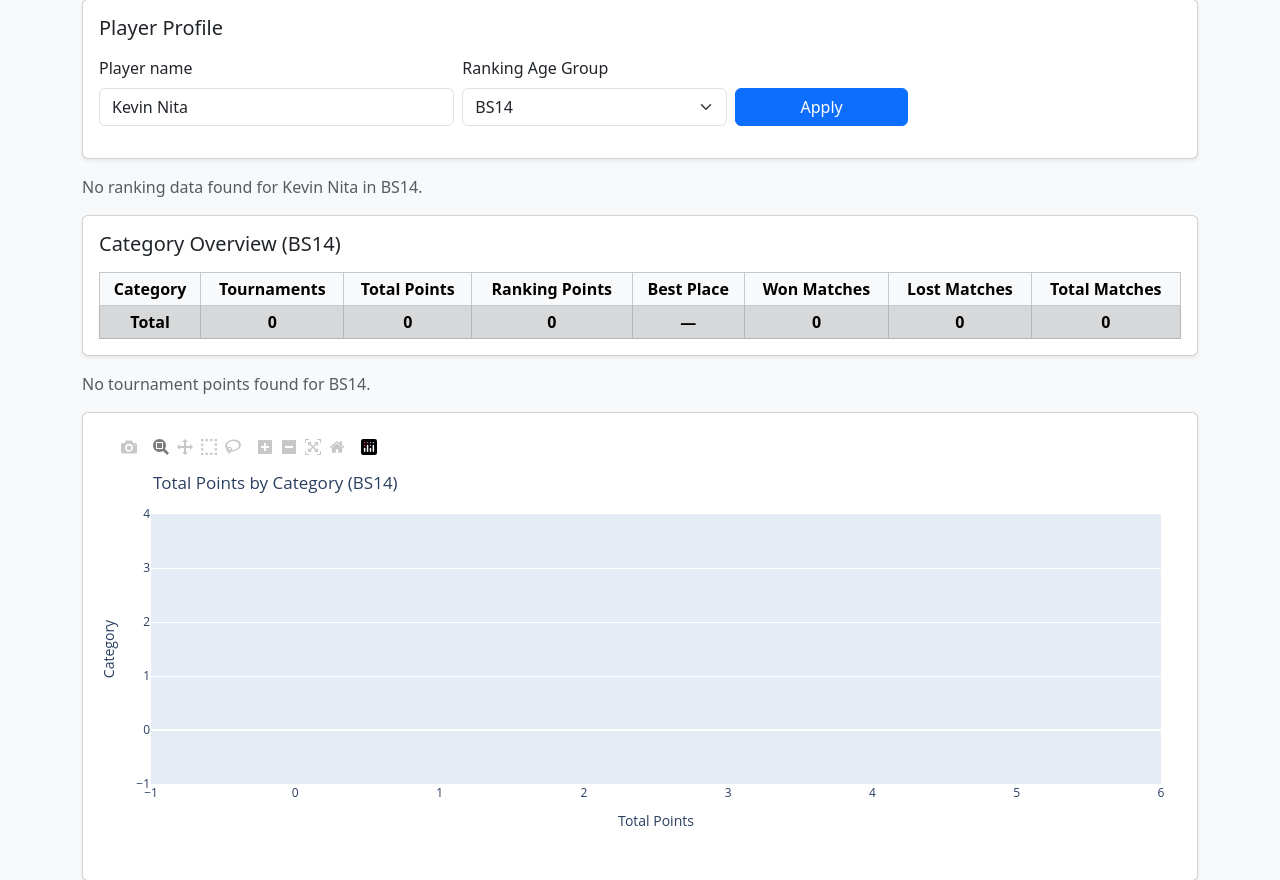
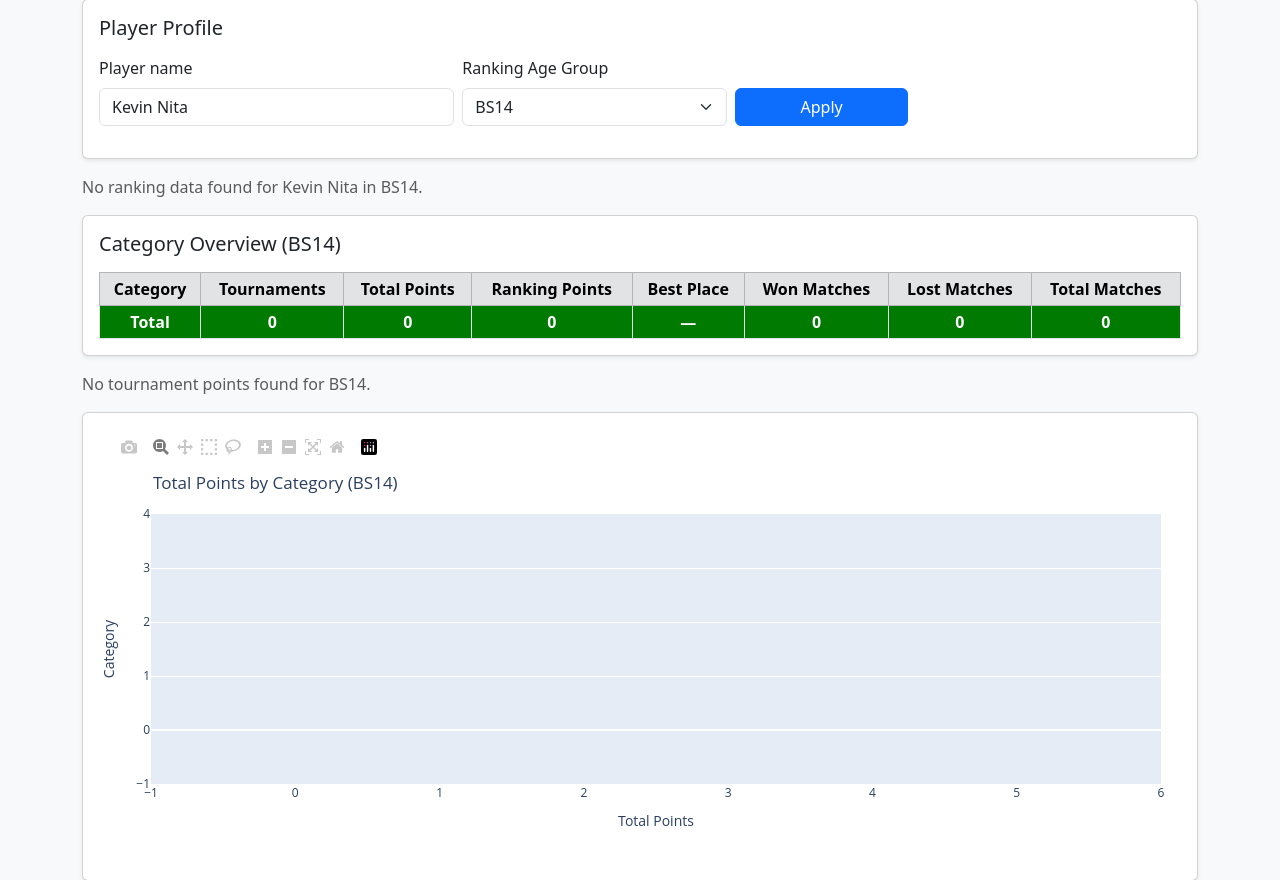
Before and after one commit to JohnNita83/tennis_ranking_app, a Flask app: page /player in a window 1280 px wide. Shown: the part 73-953 px from the top of the page. Run offline with Flask 3, Linux system fonts and the light colour scheme; a user stored in the database is signed in; data comes from the database, SQL or seed files in the repository; data that the repository does not hold is empty; some libraries are stand-ins or nearby versions.

Commit message:
styling tables

```diff
--- a/templates/player.html
+++ b/templates/player.html
@@ -8,6 +8,10 @@
         bottom: 0 !important;
         left:10px;
         margin-top: -35px!important;
+      }
+      .table-green {
+        --bs-table-bg: green;
+        --bs-table-color: white;
       }
     </style>
   </head>
@@ -69,7 +73,7 @@
       <h5 class="card-title mb-3">Category Overview ({{ age_group }})</h5>
       <div class="table-responsive">
         <table class="table table-sm table-bordered table-striped mb-0 text-center align-middle">
-          <thead class="table-light">
+          <thead class="table-secondary ">
             <tr>
               <th>Category</th>
               <th>Tournaments</th>
@@ -94,15 +98,15 @@
             <td>{{ "&mdash;"|safe if data.total == 0 else data.total }}</td>
           </tr>
           {% endfor %}
-          <tr class="table-secondary fw-bold">
-            <td>Total</td>
-            <td>{{ grand_total.tournaments }}</td>
-            <td>{{ grand_total.total_points }}</td>
-            <td>{{ cat_ranking_points.values()|sum }}</td>
-            <td>{{ grand_total.best_place if grand_total.best_place else "&mdash;"|safe }}</td>
-            <td>{{ grand_total.won }}</td>
-            <td>{{ grand_total.lost }}</td>
-            <td>{{ grand_total.total }}</td>
+          <tr class="fw-bold table-green">
+            <td style="color:white">Total</td>
+            <td style="color:white">{{ grand_total.tournaments }}</td>
+            <td style="color:white">{{ grand_total.total_points }}</td>
+            <td style="color:white">{{ cat_ranking_points.values()|sum }}</td>
+            <td style="color:white">{{ grand_total.best_place if grand_total.best_place else "&mdash;"|safe }}</td>
+            <td style="color:white">{{ grand_total.won }}</td>
+            <td style="color:white">{{ grand_total.lost }}</td>
+            <td style="color:white">{{ grand_total.total }}</td>
           </tr>
         </tbody>
 
```
